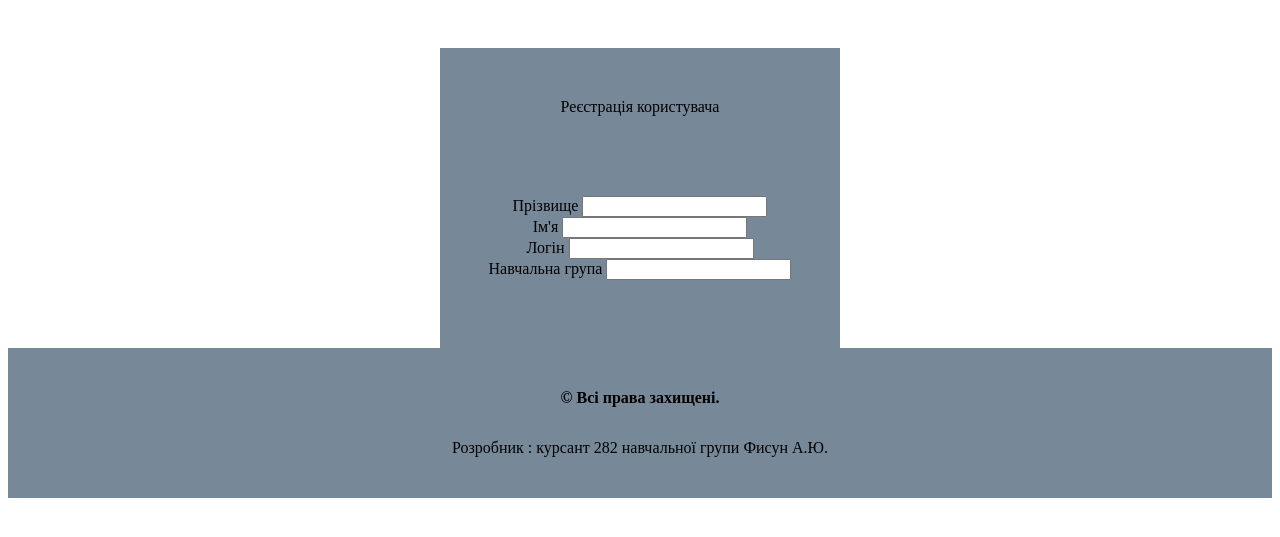
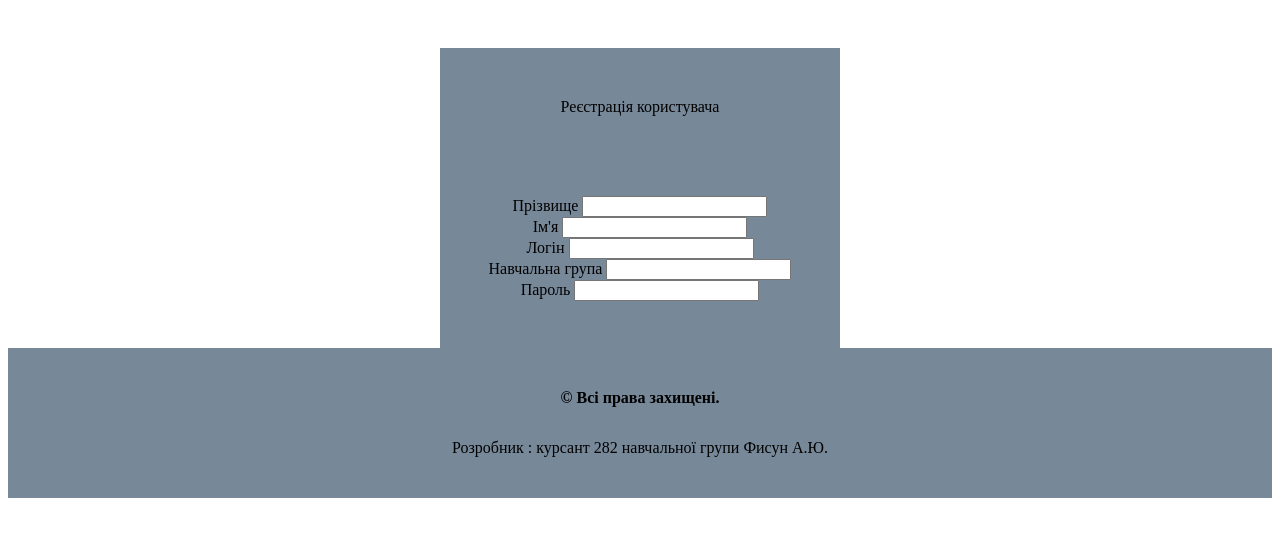
Before and after one commit to Anastasia-sys2001/Trp, a plain HTML site: page register.html in a window 1280 px wide. Shown: the part 155-692 px from the top of the page. Drawn offline with Linux system fonts and the light colour scheme.

Commit message:
Пароль

```diff
--- a/register.html
+++ b/register.html
@@ -62,6 +62,12 @@
                                     </option>
                                 </datalist>
                             </div>
+                            <div class="password">
+                                <label class = "parols"> Пароль </label>
+                                <input class ="text">
+                            </div>
+
+
 
 
 
```
